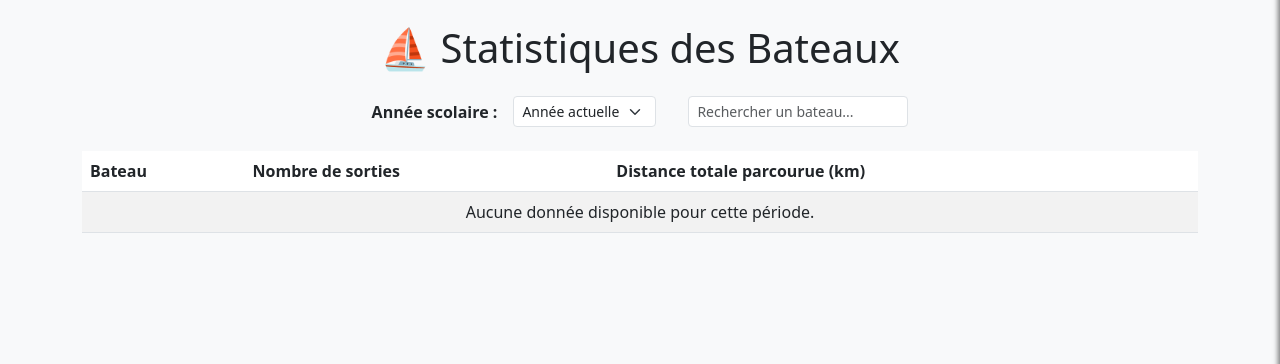
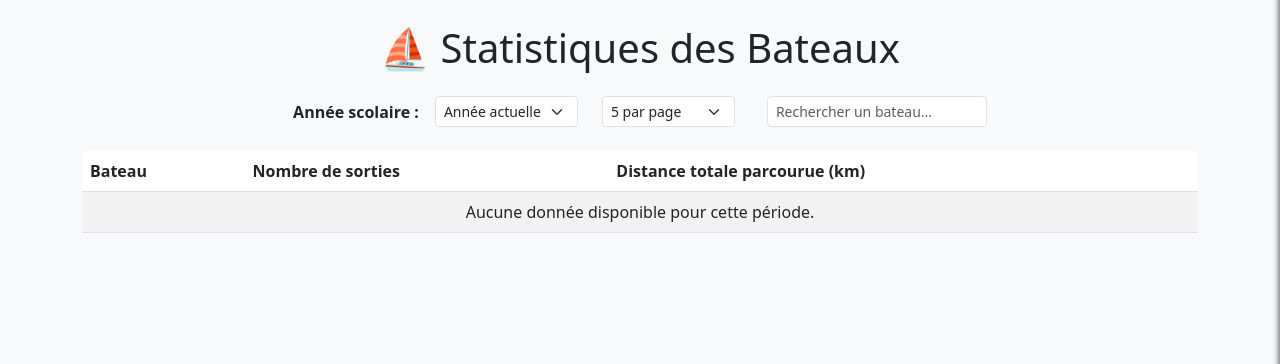
Before and after one commit to martintinC/acoobase, a Django app: page /cahierDeSorties/statistiques_bateaux/ in a window 1280 px wide. Shown: the part 56-420 px from the top of the page. Run offline with Django 5.2, Linux system fonts and the light colour scheme; data that the repository does not hold is empty.

Commit message:
[Statistiques Bateaux] Ajout de la pagination et sélection du nombre d'éléments par page
Attention beugué

```diff
--- a/cahierDeSorties/templates/cahierDeSorties/statistiques_bateaux.html
+++ b/cahierDeSorties/templates/cahierDeSorties/statistiques_bateaux.html
@@ -15,6 +15,14 @@
             <option value="{{ year }}" {% if selected_year|stringformat:"s" == year|stringformat:"s" %}selected{% endif %}>{{ year }} - {{ year|add:"1" }}</option>
         {% endfor %}
     </select>
+
+    <div class="ms-2">
+        <select name="per_page" class="form-select form-select-sm w-auto" onchange="this.form.submit()">
+            {% for n in per_page_choices %}
+                <option value="{{ n }}" {% if request.GET.per_page|stringformat:"s" == n|stringformat:"s" %}selected{% endif %}>{{ n }} par page</option>
+            {% endfor %}
+        </select>
+    </div>
 
     <input type="text" id="searchInput" placeholder="Rechercher un bateau..." class="form-control form-control-sm w-auto ms-3" style="min-width: 200px;">
 </form>
@@ -34,7 +42,7 @@
                 <td>{{ bateau.nombre_sorties }}</td>
                 <td>{{ bateau.total_distance|floatformat:2 }}</td>
             </tr>
-        {% empty %}
+            {% empty %}
             <tr>
                 <td colspan="3" class="text-center">Aucune donnée disponible pour cette période.</td>
             </tr>
@@ -42,5 +50,39 @@
     </tbody>
 </table>
 
+{% if stats.has_other_pages %}
+<nav aria-label="Pagination">
+    <ul class="pagination justify-content-center">
+        {% if stats.has_previous %}
+            <li class="page-item">
+                <a class="page-link" href="?year={{ selected_year }}{% if request.GET.per_page %}&per_page={{ request.GET.per_page }}{% endif %}&page={{ stats.previous_page_number }}" aria-label="Précédent">
+                    <span aria-hidden="true">&laquo;</span>
+                </a>
+            </li>
+        {% else %}
+            <li class="page-item disabled"><span class="page-link">&laquo;</span></li>
+        {% endif %}
+        {% for num in stats.paginator.page_range %}
+            {% if stats.number == num %}
+                <li class="page-item active"><span class="page-link">{{ num }}</span></li>
+            {% else %}
+                <li class="page-item">
+                    <a class="page-link" href="?year={{ selected_year }}{% if request.GET.per_page %}&per_page={{ request.GET.per_page }}{% endif %}&page={{ num }}">{{ num }}</a>
+                </li>
+            {% endif %}
+        {% endfor %}
+        {% if stats.has_next %}
+            <li class="page-item">
+                <a class="page-link" href="?year={{ selected_year }}{% if request.GET.per_page %}&per_page={{ request.GET.per_page }}{% endif %}&page={{ stats.next_page_number }}" aria-label="Suivant">
+                    <span aria-hidden="true">&raquo;</span>
+                </a>
+            </li>
+        {% else %}
+            <li class="page-item disabled"><span class="page-link">&raquo;</span></li>
+        {% endif %}
+    </ul>
+</nav>
+{% endif %}
+
 <script src="{% static 'js/statistiques_bateaux.js' %}"></script>
 {% endblock %}
--- a/cahierDeSorties/views.py
+++ b/cahierDeSorties/views.py
@@ -13,8 +13,10 @@ from django.db.models import Count, Sum
 from .services.statistiques import kilometres_par_type_bateau
 from django.core.paginator import Paginator
 from django.shortcuts import render
-from .models import Sortie
+from .models import Bateau, Sortie
 import calendar
+
+PER_PAGE_CHOICES = [5, 10, 20, 50, 100]
 
 # =========================================================================================
 # API : Récupération des données
@@ -150,18 +152,6 @@ def get_rameurs(request, bateau_id):
 # =========================================================================================
 # Récupération des rameurs en fonction du bateau sélectionné
 # =========================================================================================
-# def historique_sorties(request):
-#     date_debut = request.GET.get("date_debut")
-
-#     sorties = Sortie.objects.filter(fin__isnull=False).order_by('-debut')  # Trie par date de début décroissante
-
-#     if date_debut:
-#         sorties = sorties.filter(debut__date=date_debut)
-
-#     return render(request, "cahierDeSorties/historique_sorties.html", {"sorties": sorties})
-
-PER_PAGE_CHOICES = [5, 10, 20, 50, 100]
-
 def historique_sorties(request):
     sorties_list = Sortie.objects.all().order_by('-debut')
     date_debut = request.GET.get('date_debut')
@@ -271,55 +261,66 @@ def statistiques_rameurs(request):
 # Page des statistiques bateaux
 # =========================================================================================
 def statistiques_bateaux(request):
+    # Récupération de l'année sélectionnée
     selected_year = request.GET.get('year', 'current')
+    # Récupération du nombre d'éléments par page
+    per_page = request.GET.get('per_page')
+    try:
+        per_page = int(per_page)
+        if per_page not in PER_PAGE_CHOICES:
+            per_page = 10
+    except (TypeError, ValueError):
+        per_page = 10
 
-    today = date.today()
-    current_year = today.year if today.month >= 9 else today.year - 1
-    years = list(range(current_year, current_year - 5, -1))
+    # Récupération des années disponibles (exemple)
+    years = [d.year for d in Sortie.objects.dates('debut', 'year', order='DESC')]
 
-    start_date, end_date = None, None
-
-    if selected_year == 'current':
-        start_date = date(current_year, 9, 1)
-        end_date = date(current_year + 1, 8, 31)
-    elif selected_year == 'total':
-        start_date, end_date = None, None
+    # Filtrage des stats selon l'année sélectionnée
+    if selected_year == "total":
+        sorties = Sortie.objects.all()
+    elif selected_year == "current":
+        from datetime import date
+        today = date.today()
+        # Année scolaire : septembre à août
+        if today.month >= 9:
+            start = date(today.year, 9, 1)
+            end = date(today.year + 1, 8, 31)
+        else:
+            start = date(today.year - 1, 9, 1)
+            end = date(today.year, 8, 31)
+        sorties = Sortie.objects.filter(debut__date__gte=start, debut__date__lte=end)
     else:
         try:
-            selected_year_int = int(selected_year)
-            start_date = date(selected_year_int, 9, 1)
-            end_date = date(selected_year_int + 1, 8, 31)
-        except ValueError:
-            selected_year = 'current'
-            start_date = date(current_year, 9, 1)
-            end_date = date(current_year + 1, 8, 31)
+            year = int(selected_year)
+            start = date(year, 9, 1)
+            end = date(year + 1, 8, 31)
+            sorties = Sortie.objects.filter(debut__date__gte=start, debut__date__lte=end)
+        except Exception:
+            sorties = Sortie.objects.none()
 
-    bateaux = Bateau.objects.all()
-    stats = []
-    for bateau in bateaux:
-        sorties = Sortie.objects.filter(bateau=bateau)
-        if start_date and end_date:
-            sorties = sorties.filter(debut__date__range=(start_date, end_date))
+    # Calcul des stats par bateau
+    stats_dict = {}
+    for sortie in sorties.select_related('bateau'):
+        bateau = sortie.bateau
+        if bateau not in stats_dict:
+            stats_dict[bateau] = {'nom': bateau.nom, 'nombre_sorties': 0, 'total_distance': 0.0}
+        stats_dict[bateau]['nombre_sorties'] += 1
+        stats_dict[bateau]['total_distance'] += float(sortie.distance or 0)
 
-        total_distance = sorties.aggregate(Sum('distance'))['distance__sum'] or 0
-        nombre_sorties = sorties.count()
+    stats_list = list(stats_dict.values())
+    stats_list.sort(key=lambda b: b['nom'])
 
-        stats.append({
-            "nom": bateau.nom,
-            "total_distance": total_distance,
-            "nombre_sorties": nombre_sorties
-        })
+    # Pagination
+    paginator = Paginator(stats_list, per_page)
+    page_number = request.GET.get('page')
+    stats_page = paginator.get_page(page_number)
 
-    stats = sorted(stats, key=lambda x: x['total_distance'], reverse=True)
-
-    context = {
-        "stats": stats,
-        "years": years,
-        "selected_year": selected_year,
-    }
-    return render(request, "cahierDeSorties/statistiques_bateaux.html", context)
-
-
+    return render(request, 'cahierDeSorties/statistiques_bateaux.html', {
+        'stats': stats_page,
+        'years': years,
+        'selected_year': selected_year,
+        'per_page_choices': PER_PAGE_CHOICES,
+    })
 
 # =========================================================================================
 # Page du leaderboard
```
